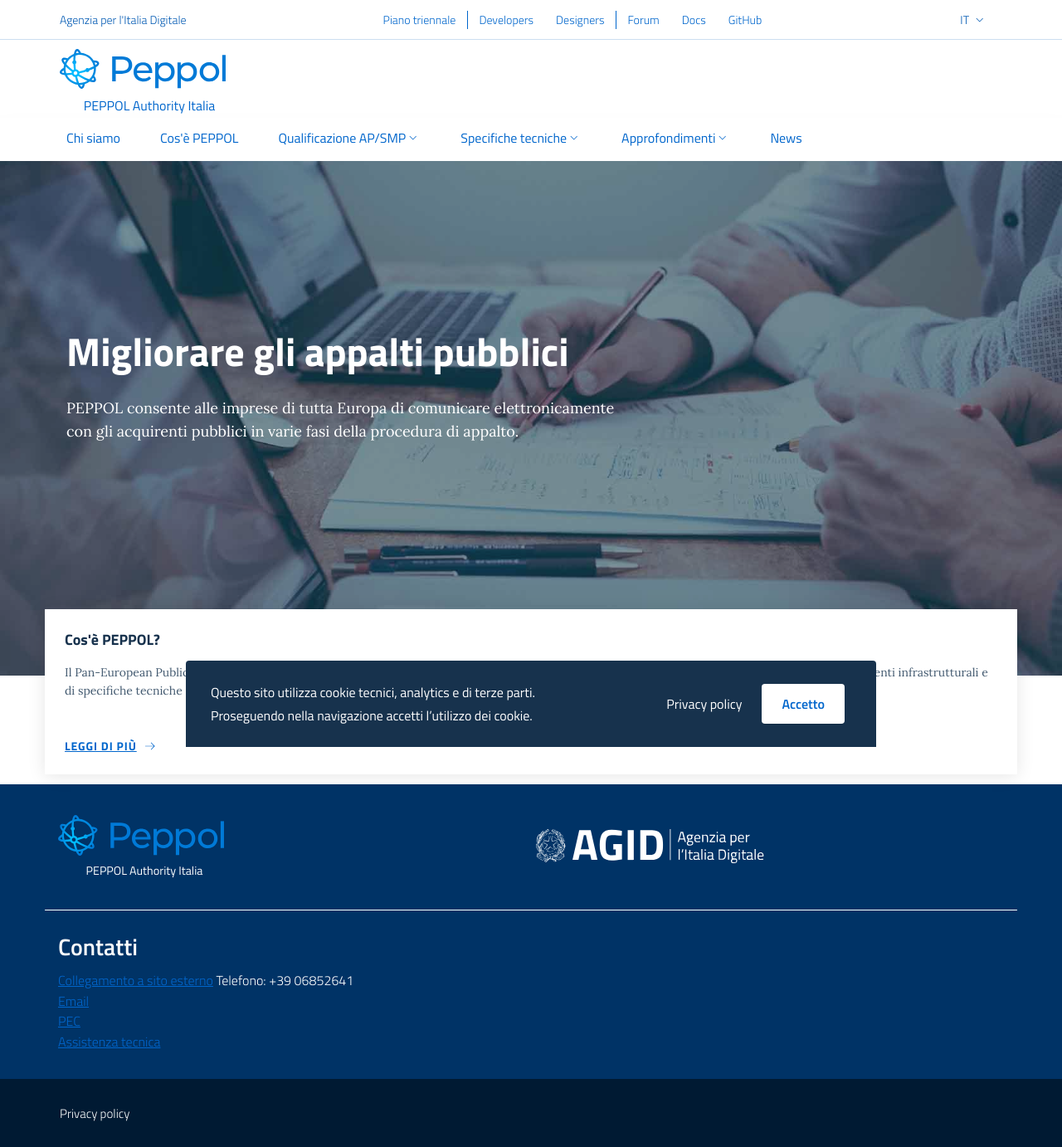
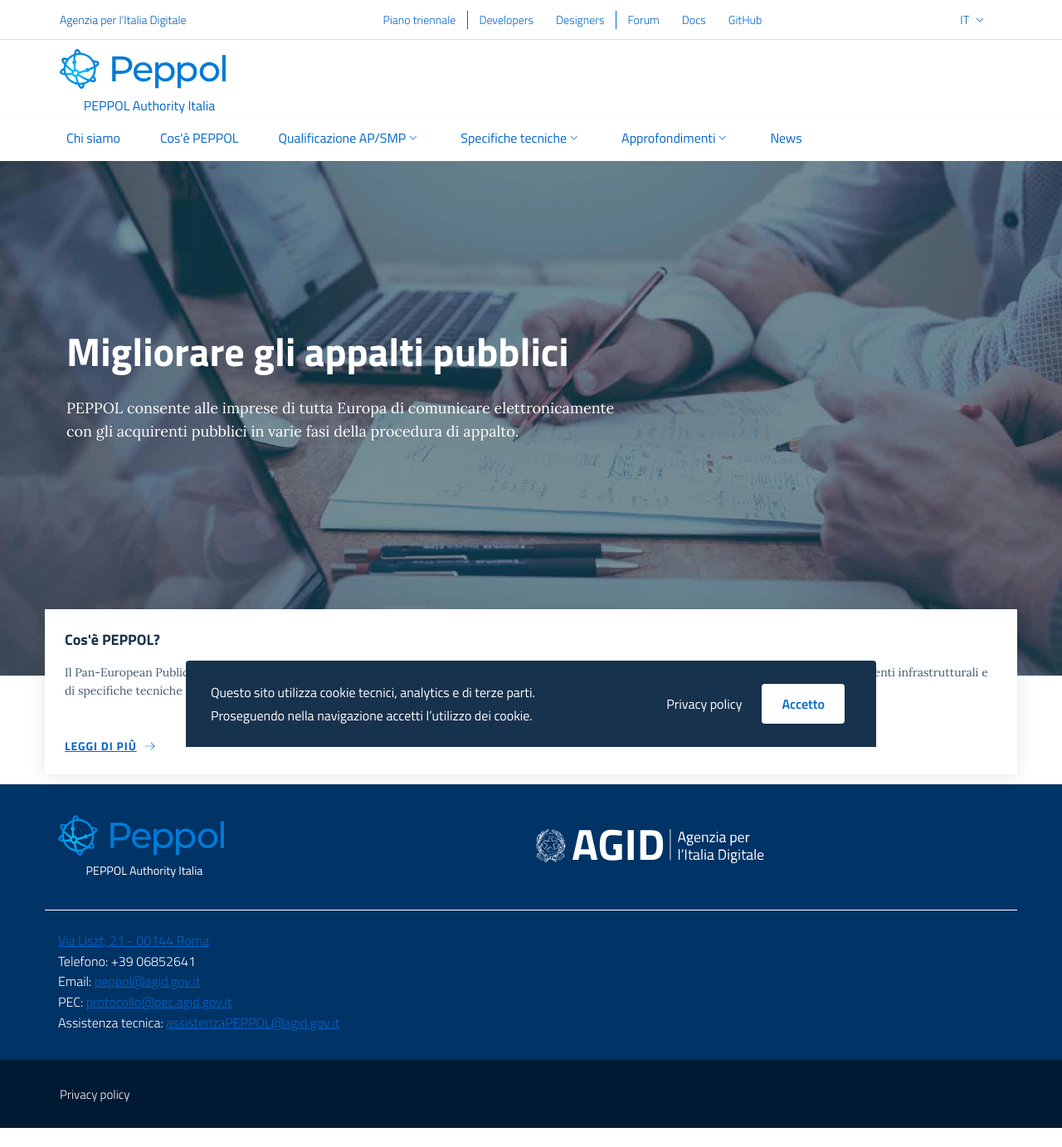
Before and after one commit to realeroberto/peppol.agid.gov.it, a Jekyll site: the page built from it/index.md, in a window 1280 px wide. Shown: the whole page at 83% size. Built offline with Jekyll 4.4.1, drawn with Linux system fonts in a browser that asks for light colours; after the commit the page ends 1359 px from its top, so only the background shows below that.

Commit message:
Improve footer

```diff
--- a/_includes/footer/footer-col-1.html
+++ b/_includes/footer/footer-col-1.html
@@ -1,11 +1,8 @@
-<h4>{{ site.data.t.contacts[page.lang] }}</h4>
-
-<a aria-label="Google Map - Via Liszt, 21 - 00144 Roma - {{ site.data.t.external-link[page.lang] }}" href="https://www.google.it/maps/place/Via+Liszt,+21,+00144+Roma+RM/@41.8336525,12.4653778,17z/data=!3m1!4b1!4m5!3m4!1s0x13258ae3d27bf449:0x5aa2ce4a30bafdda!8m2!3d41.8336485!4d12.4675665" title="Collegamento a sito esterno">{{ site.data.t.external-link[page.lang] }}</a>
-
+<a aria-label="Google Map - Via Liszt, 21 - 00144 Roma - {{ site.data.t.external-link[page.lang] }}" href="https://www.google.it/maps/place/Via+Liszt,+21,+00144+Roma+RM/@41.8336525,12.4653778,17z/data=!3m1!4b1!4m5!3m4!1s0x13258ae3d27bf449:0x5aa2ce4a30bafdda!8m2!3d41.8336485!4d12.4675665" title="Collegamento a sito esterno">Via Liszt, 21 - 00144 Roma</a><br>
 {{ site.data.t.phone-number[page.lang] }}: +39 06852641<br>
-<a href="mailto:peppol@agid.gov.it?subject=%5Bpeppol.agid.gov.it%5D%20Richiesta%20informazioni">{{ site.data.t.email-address[page.lang] }}</a><br>
-<a href="mailto:protocollo@pec.agid.gov.it">{{ site.data.t.pec[page.lang] }}</a><br>
-<a href="mailto:assistenzaPEPPOL@agid.gov.it">{{ site.data.t.technical-support[page.lang] }}</a><br>
+{{ site.data.t.email-address[page.lang] }}: <a href="mailto:peppol@agid.gov.it?subject=%5Bpeppol.agid.gov.it%5D%20Richiesta%20informazioni">peppol@agid.gov.it</a><br>
+{{ site.data.t.pec[page.lang] }}: <a href="mailto:protocollo@pec.agid.gov.it">protocollo@pec.agid.gov.it</a><br>
+{{ site.data.t.technical-support[page.lang] }}: <a href="mailto:assistenzaPEPPOL@agid.gov.it">assistenzaPEPPOL@agid.gov.it</a><br>
 
 {% comment %}
 <div class="link-list-wrapper">
```
